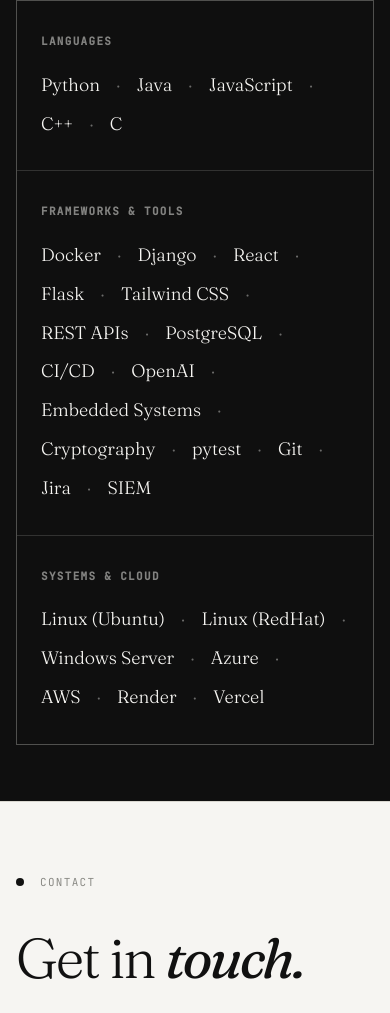
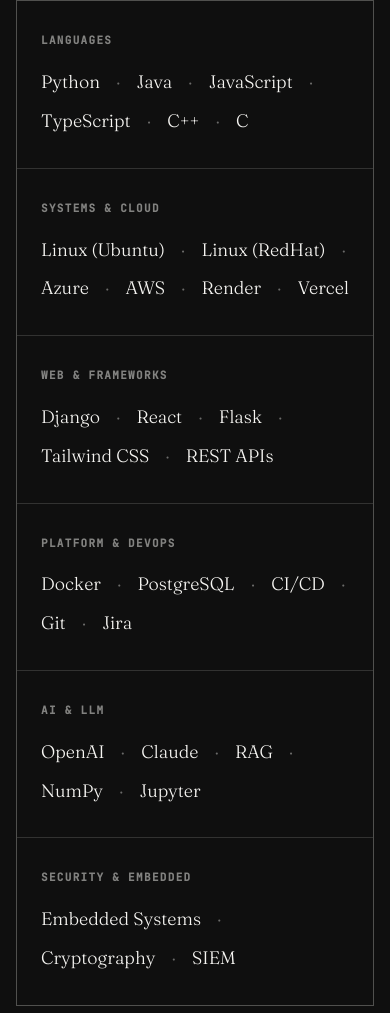
Before and after one commit to eduran04/eduran-portfolio, a plain HTML site: page index.html in a window 390 px wide. Shown: the part 6711-7724 px from the top of the page. Drawn offline with nearby package versions, Linux system fonts and the light colour scheme.

Commit message:
skills restructure

```diff
--- a/index.html
+++ b/index.html
@@ -275,29 +275,9 @@
         <span>Python</span>
         <span>Java</span>
         <span>JavaScript</span>
+        <span>TypeScript</span>
         <span>C++</span>
         <span>C</span>
-      </div>
-    </div>
-
-    <div class="skill-category">
-      <h4>Frameworks &amp; Tools</h4>
-      <div class="skill-list">
-        <span>Docker</span>
-        <span>Django</span>
-        <span>React</span>
-        <span>Flask</span>
-        <span>Tailwind CSS</span>
-        <span>REST APIs</span>
-        <span>PostgreSQL</span>
-        <span>CI/CD</span>
-        <span>OpenAI</span>
-        <span>Embedded Systems</span>
-        <span>Cryptography</span>
-        <span>pytest</span>
-        <span>Git</span>
-        <span>Jira</span>
-        <span>SIEM</span>
       </div>
     </div>
 
@@ -306,11 +286,52 @@
       <div class="skill-list">
         <span>Linux (Ubuntu)</span>
         <span>Linux (RedHat)</span>
-        <span>Windows Server</span>
         <span>Azure</span>
         <span>AWS</span>
         <span>Render</span>
         <span>Vercel</span>
+      </div>
+    </div>
+
+    <div class="skill-category">
+      <h4>Web &amp; Frameworks</h4>
+      <div class="skill-list">
+        <span>Django</span>
+        <span>React</span>
+        <span>Flask</span>
+        <span>Tailwind CSS</span>
+        <span>REST APIs</span>
+      </div>
+    </div>
+
+    <div class="skill-category">
+      <h4>Platform &amp; DevOps</h4>
+      <div class="skill-list">
+        <span>Docker</span>
+        <span>PostgreSQL</span>
+        <span>CI/CD</span>
+        <span>Git</span>
+        <span>Jira</span>
+      </div>
+    </div>
+
+    <div class="skill-category">
+      <h4>AI &amp; LLM</h4>
+      <div class="skill-list">
+        <span>OpenAI</span>
+        <span>Claude</span>
+        <span>RAG</span>
+        <span>NumPy</span>
+        <span>Jupyter</span>
+      </div>
+    </div>
+
+    <div class="skill-category">
+      <h4>Security &amp; Embedded</h4>
+      <div class="skill-list">
+        <span>Embedded Systems</span>
+        <span>Cryptography</span>
+        <span>SIEM</span>
       </div>
     </div>
   </div>
--- a/styles.css
+++ b/styles.css
@@ -789,18 +789,34 @@
 
   .skills-grid {
     display: grid;
-    grid-template-columns: repeat(3, 1fr);
+    grid-template-columns: repeat(3, minmax(0, 1fr));
+    grid-template-rows: repeat(2, auto);
+    align-items: stretch;
     gap: 1px;
     background: var(--invert-line);
     border: 1px solid var(--invert-line);
   }
 
+  @media (max-width: 1200px) {
+    .skills-grid {
+      grid-template-columns: repeat(2, minmax(0, 1fr));
+      grid-template-rows: repeat(3, auto);
+    }
+  }
+
   .skill-category {
+    display: flex;
+    flex-direction: column;
+    height: 100%;
+    min-height: 0;
     background: var(--invert-bg);
-    padding: 40px 36px;
+    padding: 32px 28px;
   }
 
   .skill-category h4 {
+    flex-shrink: 0;
+    min-height: 2.25em;
+    line-height: 1.35;
     font-family: var(--mono);
     font-size: 11px;
     letter-spacing: 0.12em;
@@ -812,6 +828,7 @@
   .skill-list {
     display: flex;
     flex-wrap: wrap;
+    align-content: flex-start;
     gap: 10px 16px;
   }
 
@@ -1059,7 +1076,20 @@
     }
     .about-label-col { position: static; }
 
-    .skills-grid { grid-template-columns: 1fr; }
+    .skills-grid {
+      grid-template-columns: 1fr;
+      grid-template-rows: auto;
+      min-height: 0;
+    }
+
+    .skill-category {
+      height: auto;
+      min-height: 0;
+    }
+
+    .skill-category h4 {
+      min-height: 0;
+    }
 
     .contact { padding: 88px 20px 56px; }
     .contact-grid { grid-template-columns: 1fr; gap: 48px; }
```
